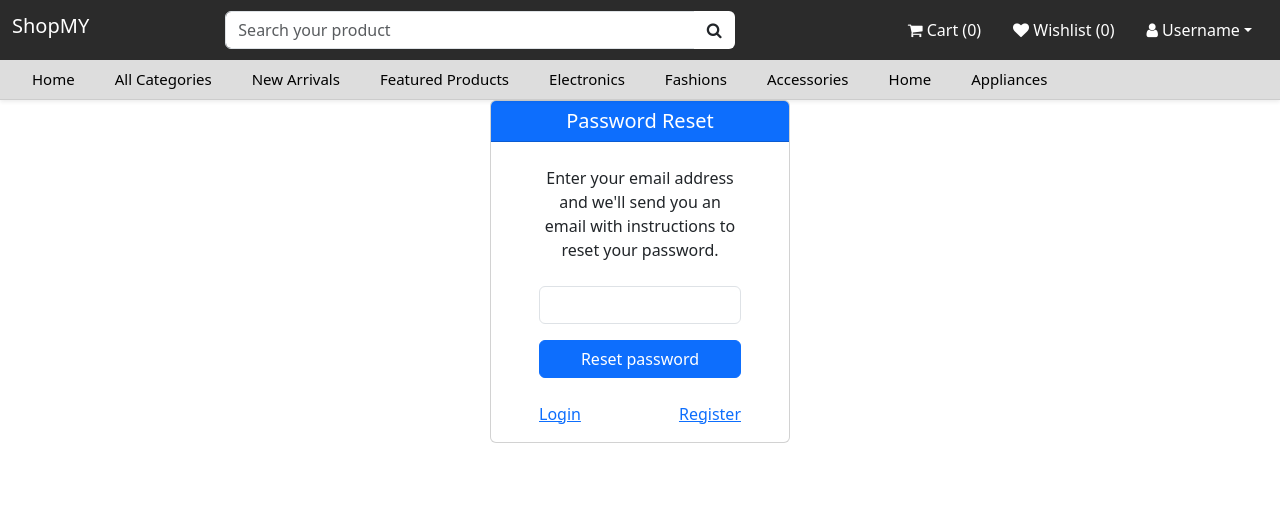
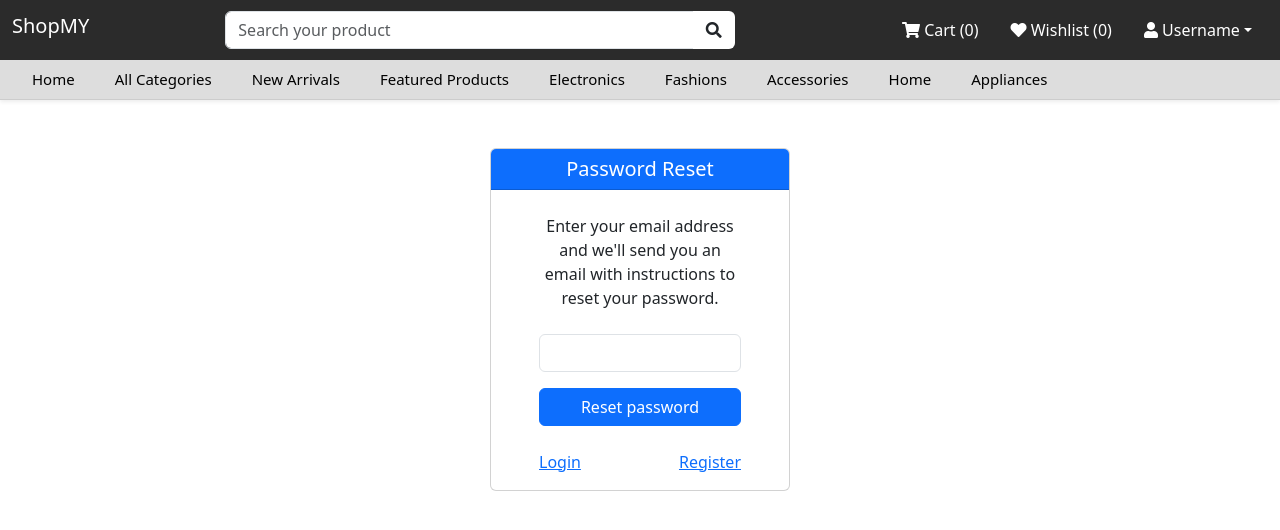
Before and after one commit to Navi-d/ShopMy, a React (Create React App) app in the folder frontend/: page /resetPassword in a window 1280 px wide. Shown: the top 530 px of the page. Built offline with nearby package versions, Linux system fonts and the light colour scheme.

Commit message:
update index.js to show icons correctly and add margin top to rest password pages

```diff
--- a/frontend/src/components/Account/PasswordReset.js
+++ b/frontend/src/components/Account/PasswordReset.js
@@ -30,7 +30,7 @@ function PasswordReset() {
   };
 
   return (
-    <div className="container-fluid h-100 d-flex justify-content-center align-items-center">
+    <div className="container-fluid h-100 d-flex mt-5 justify-content-center align-items-center">
       <div className="card text-center" style={{ width: '300px' }}>
         <div className="card-header h5 text-white bg-primary">Reset Password</div>
         <div className="card-body px-5">
--- a/frontend/src/components/Account/PasswordResetRequest.js
+++ b/frontend/src/components/Account/PasswordResetRequest.js
@@ -17,7 +17,7 @@ function PasswordResetRequest() {
   };
 
   return (
-    <div className="container-fluid h-100 d-flex justify-content-center align-items-center">
+    <div className="container-fluid h-100 d-flex mt-5 justify-content-center align-items-center">
       <div className="card text-center" style={{ width: '300px' }}>
         <div className="card-header h5 text-white bg-primary">Password Reset</div>
         <div className="card-body px-5">
--- a/frontend/src/index.js
+++ b/frontend/src/index.js
@@ -9,6 +9,7 @@ const root = ReactDOM.createRoot(document.getElementById('root'));
 root.render(
     <>
         <link rel="stylesheet" href="https://cdnjs.cloudflare.com/ajax/libs/font-awesome/4.7.0/css/font-awesome.min.css"></link>
+        <link rel="stylesheet" href="https://cdnjs.cloudflare.com/ajax/libs/font-awesome/5.15.4/css/all.min.css"></link>
         {/* <head>
             <script src="https://kit.fontawesome.com/57c80f943c.js" crossorigin="anonymous"></script>
         </head> */}
```
